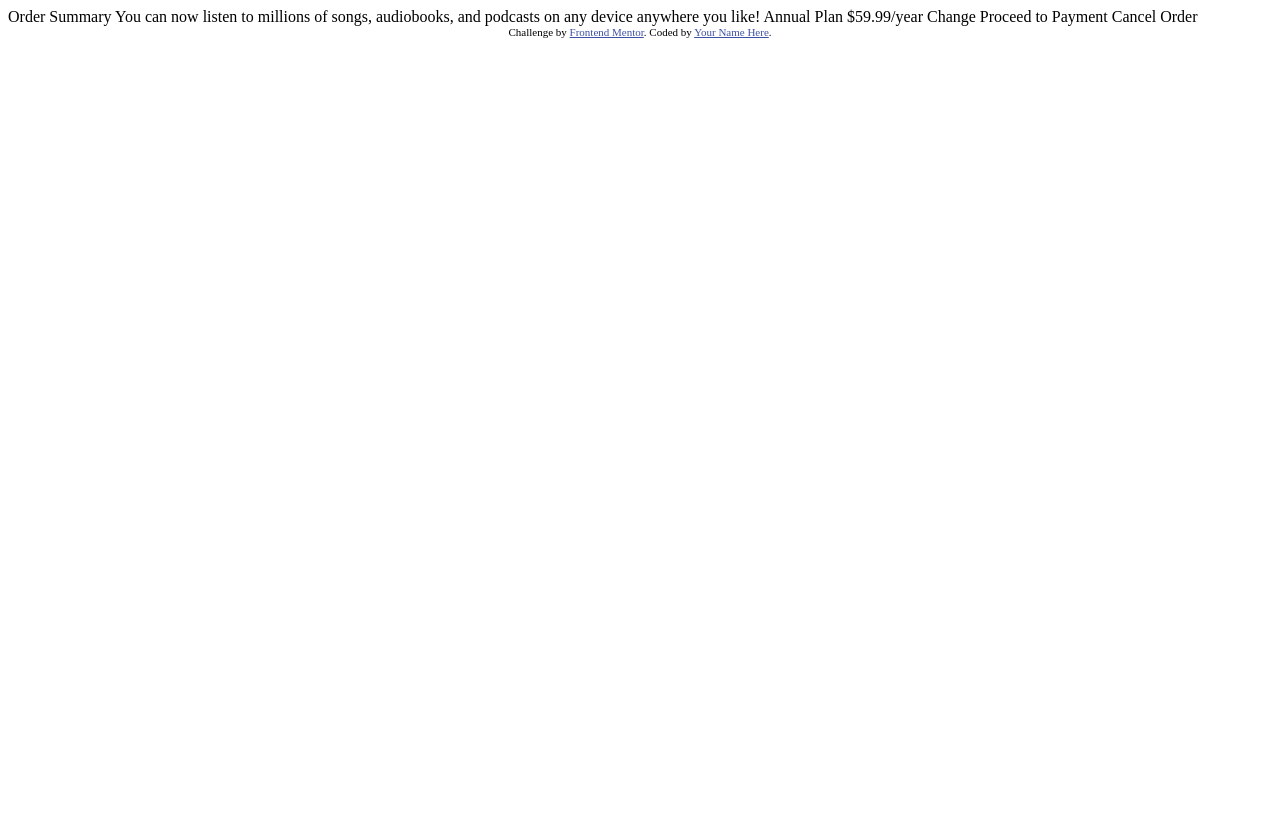
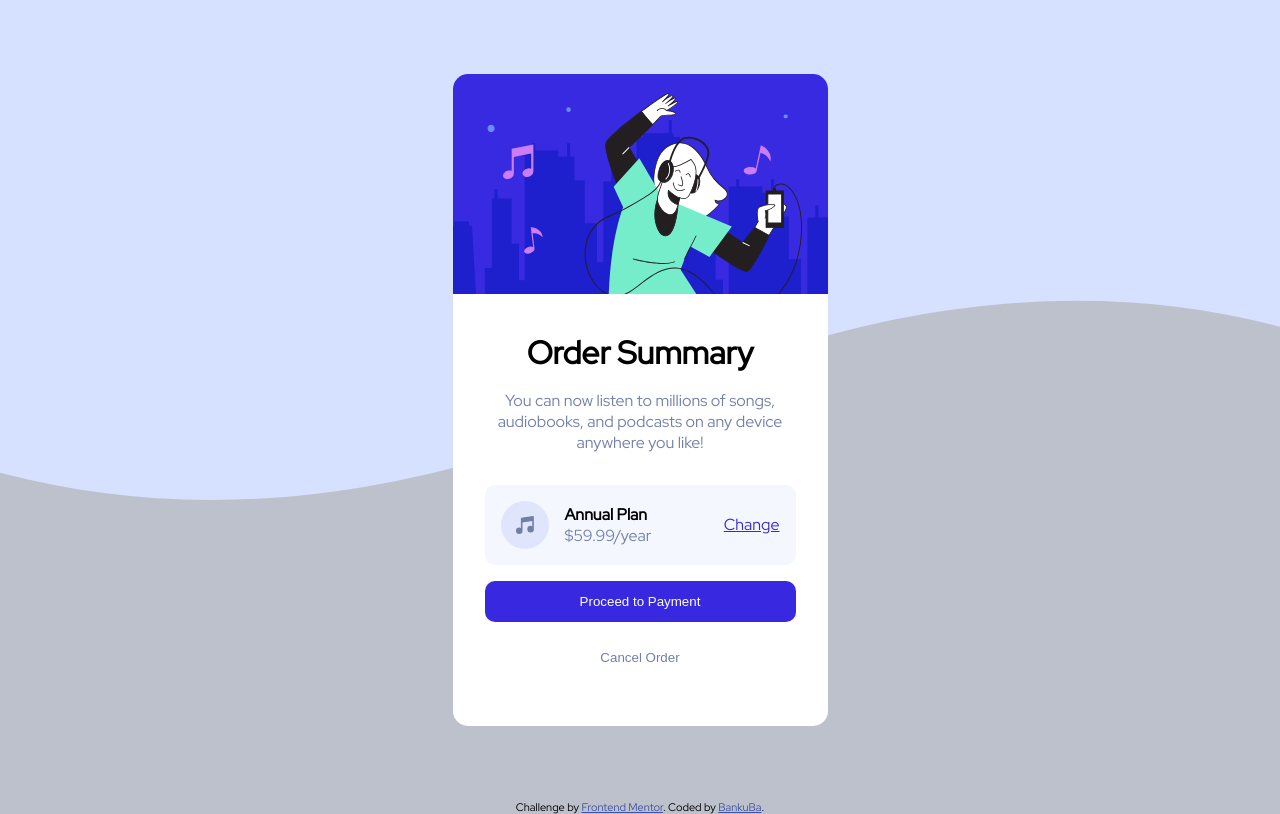
Before and after one commit to BankuBa/order-summary-component-main, a plain HTML site: page index.html in a window 1280 px wide. Drawn offline with Linux system fonts and the light colour scheme.

Commit message:
Order summary component

```diff
--- a/index.html
+++ b/index.html
@@ -1,37 +1,76 @@
 <!DOCTYPE html>
 <html lang="en">
   <head>
-  <meta charset="UTF-8">
-  <meta name="viewport" content="width=device-width, initial-scale=1.0"> <!-- displays site properly based on user's device -->
+    <meta charset="UTF-8" />
+    <meta name="viewport" content="width=device-width, initial-scale=1.0" />
+    <!-- displays site properly based on user's device -->
+    <link rel="preconnect" href="https://fonts.googleapis.com" />
+    <link rel="preconnect" href="https://fonts.gstatic.com" crossorigin />
+    <link
+      href="https://fonts.googleapis.com/css2?family=Outfit&family=Red+Hat+Display&display=swap"
+      rel="stylesheet"
+    />
 
-  <link rel="icon" type="image/png" sizes="32x32" href="./images/favicon-32x32.png">
-
+    <link
+      rel="icon"
+      type="image/png"
+      sizes="32x32"
+      href="./images/favicon-32x32.png"
+    />
+    <link rel="stylesheet" href="/styles.css" />
     <title>Frontend Mentor | Order summary card</title>
 
     <!-- Feel free to remove these styles or customise in your own stylesheet 👍 -->
     <style>
-    .attribution { font-size: 11px; text-align: center; }
-    .attribution a { color: hsl(228, 45%, 44%); }
+      .attribution {
+        font-size: 11px;
+        text-align: center;
+      }
+      .attribution a {
+        color: hsl(228, 45%, 44%);
+      }
     </style>
   </head>
   <body>
+    <main class="background">
+      <div class="order-container">
+        <!-- image -->
+        <div class="image-container">
+          <img src="images/illustration-hero.svg" alt="image" />
+        </div>
 
-  Order Summary
+        <!-- contents -->
 
-  You can now listen to millions of songs, audiobooks, and podcasts on any
-  device anywhere you like!
+        <div class="content">
+          <h1 class="heading">Order Summary</h1>
+          <p class="sub-heading">
+            You can now listen to millions of songs, audiobooks, and podcasts on
+            any device anywhere you like!
+          </p>
+          <div class="info-container">
+            <div class="info">
+              <img src="/images/icon-music.svg" />
+              <div class="anual-plan">
+                <h4>Annual Plan</h4>
+                <p>$59.99/year</p>
+              </div>
+            </div>
 
-  Annual Plan
-  $59.99/year
-
-  Change
-
-  Proceed to Payment
-  Cancel Order
+            <p class="change">change</p>
+          </div>
+          <div>
+            <button class="payment">Proceed to Payment</button>
+            <button class="cancel">Cancel Order</button>
+          </div>
+        </div>
+      </div>
+    </main>
 
     <div class="attribution">
-    Challenge by <a href="https://www.frontendmentor.io?ref=challenge" target="_blank">Frontend Mentor</a>.
-    Coded by <a href="#">Your Name Here</a>.
+      Challenge by
+      <a href="https://www.frontendmentor.io?ref=challenge" target="_blank"
+        >Frontend Mentor</a
+      >. Coded by <a href="https://github.com/BankuBa">BankuBa</a>.
     </div>
   </body>
 </html>
--- /dev/null
+++ b/styles.css
@@ -0,0 +1,123 @@
+* {
+  margin: 0;
+  padding: 0;
+  box-sizing: border-box;
+}
+
+button {
+  outline: none;
+  border: none;
+  background-color: transparent;
+}
+
+html,
+body {
+  background-image: url("/images/pattern-background-desktop.svg");
+  background-color: hsl(224, 13%, 77%);
+  height: 500px;
+  width: 100%;
+  background-position: top;
+  background-repeat: no-repeat;
+  background-size: cover;
+  font-family: 'Outfit', sans-serif;
+font-family: 'Red Hat Display', sans-serif;
+}
+
+.background {
+  display: flex;
+  align-items: center;
+  justify-content: center;
+  height: 100vh;
+}
+
+.order-container {
+  max-width: 375px;
+  background: #fff;
+  border-radius: 15px;
+  overflow: hidden;
+}
+
+.content {
+  padding: 2rem;
+}
+
+.heading {
+  text-align: center;
+}
+
+.sub-heading {
+  text-align: center;
+  margin-top: 1rem;
+  color: hsl(224, 23%, 55%);
+}
+
+.info-container {
+  display: flex;
+  flex-direction: row;
+  align-items: center;
+  justify-content: space-between;
+  margin-top: 2rem;
+  background: hsl(225, 100%, 98%);
+  padding: 1rem;
+  border-radius: 10px;
+}
+
+.info {
+  display: flex;
+  gap: 1rem;
+  align-items: center;
+}
+
+.anual-plan > p {
+  color: hsl(224, 23%, 55%);
+}
+
+.change {
+  color: hsl(245, 75%, 52%);
+  text-decoration: underline;
+  text-transform: capitalize;
+}
+
+.change:hover {
+  text-decoration: none;
+  cursor: pointer;
+  color: hsl(225, 76%, 38%);
+}
+
+.payment {
+  margin: 1rem 0;
+  display: flex;
+  flex-direction: column;
+  align-items: center;
+  justify-content: space-between;
+  width: 100%;
+  background-color: hsl(245, 75%, 52%);
+  padding: 0.8rem;
+  border-radius: 10px;
+  color: #fff;
+}
+
+.payment:hover {
+  text-decoration: none;
+  cursor: pointer;
+  background: hsl(258, 68%, 60%);
+  -webkit-box-shadow: 2px 4px 15px 0px hsl(258, 68%, 60%);
+  -moz-box-shadow: 2px 4px 15px 0px hsl(258, 68%, 60%);
+  box-shadow: 2px 4px 15px 0px hsl(258, 68%, 60%);
+}
+
+.cancel {
+  margin: 1rem 0;
+  display: flex;
+  flex-direction: column;
+  align-items: center;
+  justify-content: space-between;
+  width: 100%;
+  padding: 0.8rem;
+  border-radius: 10px;
+  color: hsl(224, 23%, 55%);
+}
+
+.cancel:hover {
+    cursor: pointer;
+}
```
Lines whose indentation alone changed are shown as unchanged.
